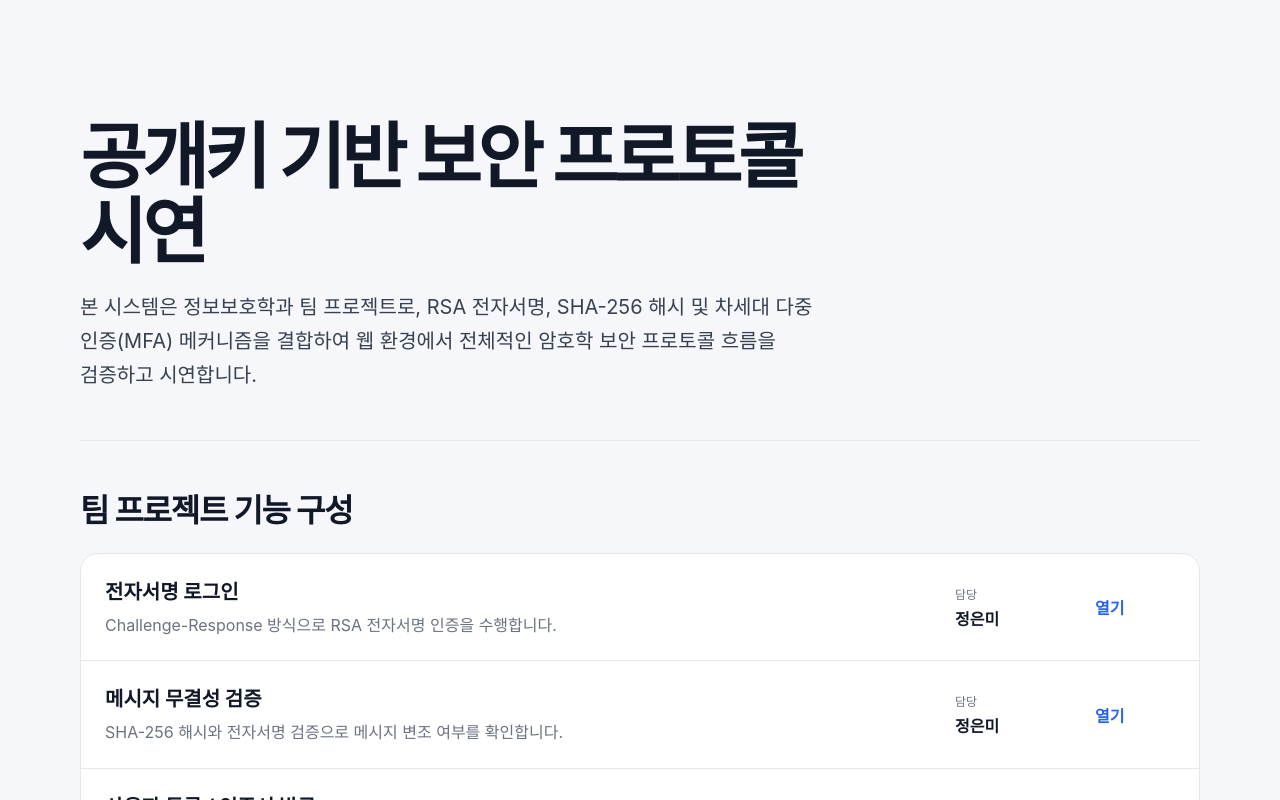
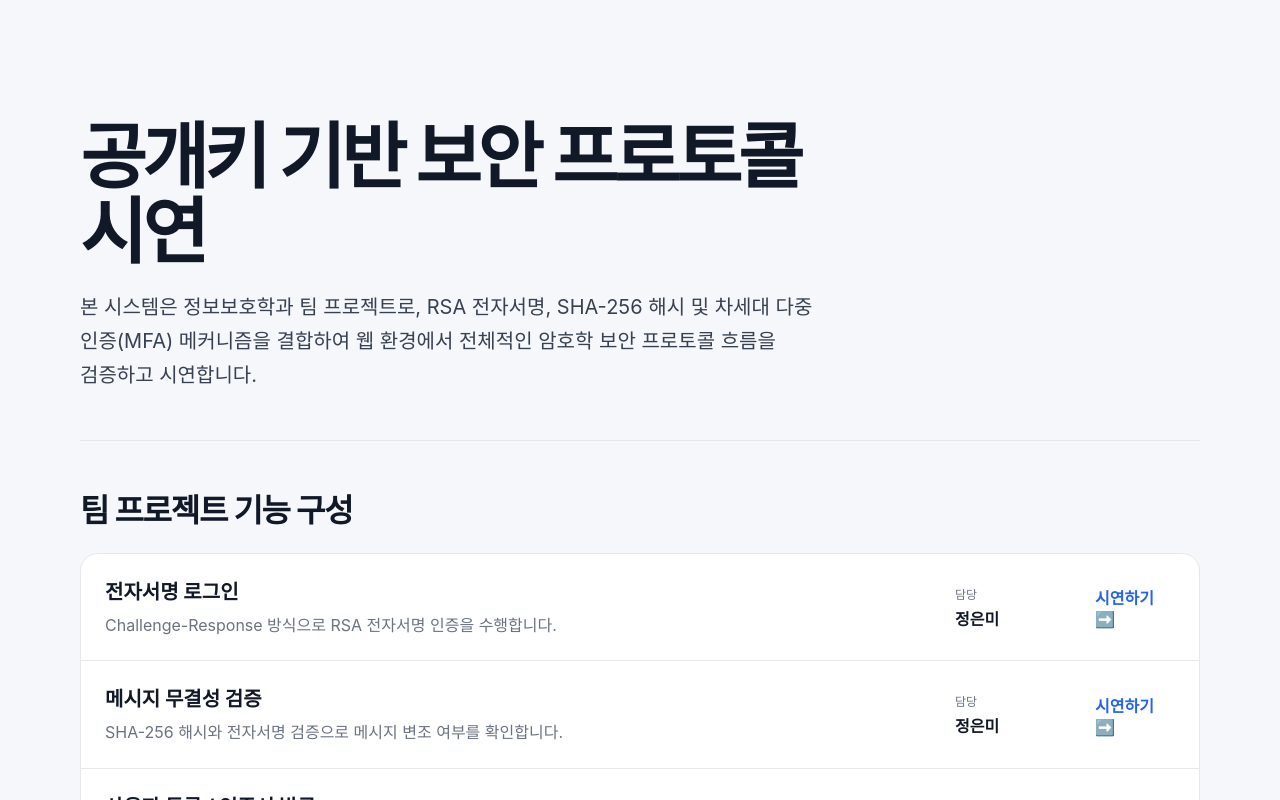
Before and after one commit to pmj2744/Security-Protocol, a Next.js app: page / in a window 1280 px wide. Shown: the top 800 px of the page. Built offline with nearby package versions, Linux system fonts and the light colour scheme.

Commit message:
UI 수정

```diff
--- a/src/app/page.tsx
+++ b/src/app/page.tsx
@@ -164,7 +164,7 @@ export default function Home() {
 
                 <Link className="text-link" href={module.href}>
 
-                  열기
+                  시연하기 ➡️
 
                 </Link>
 
```
